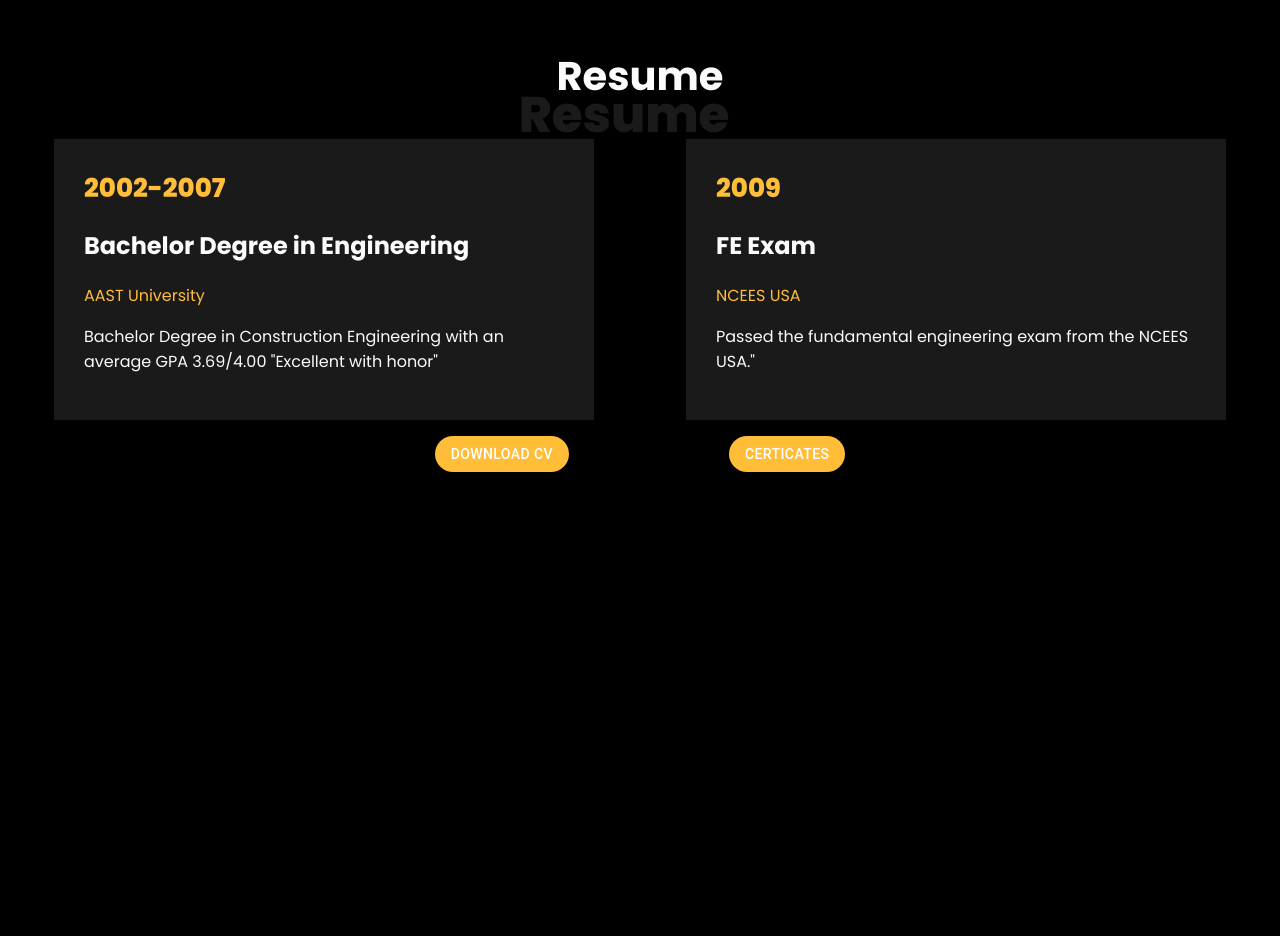
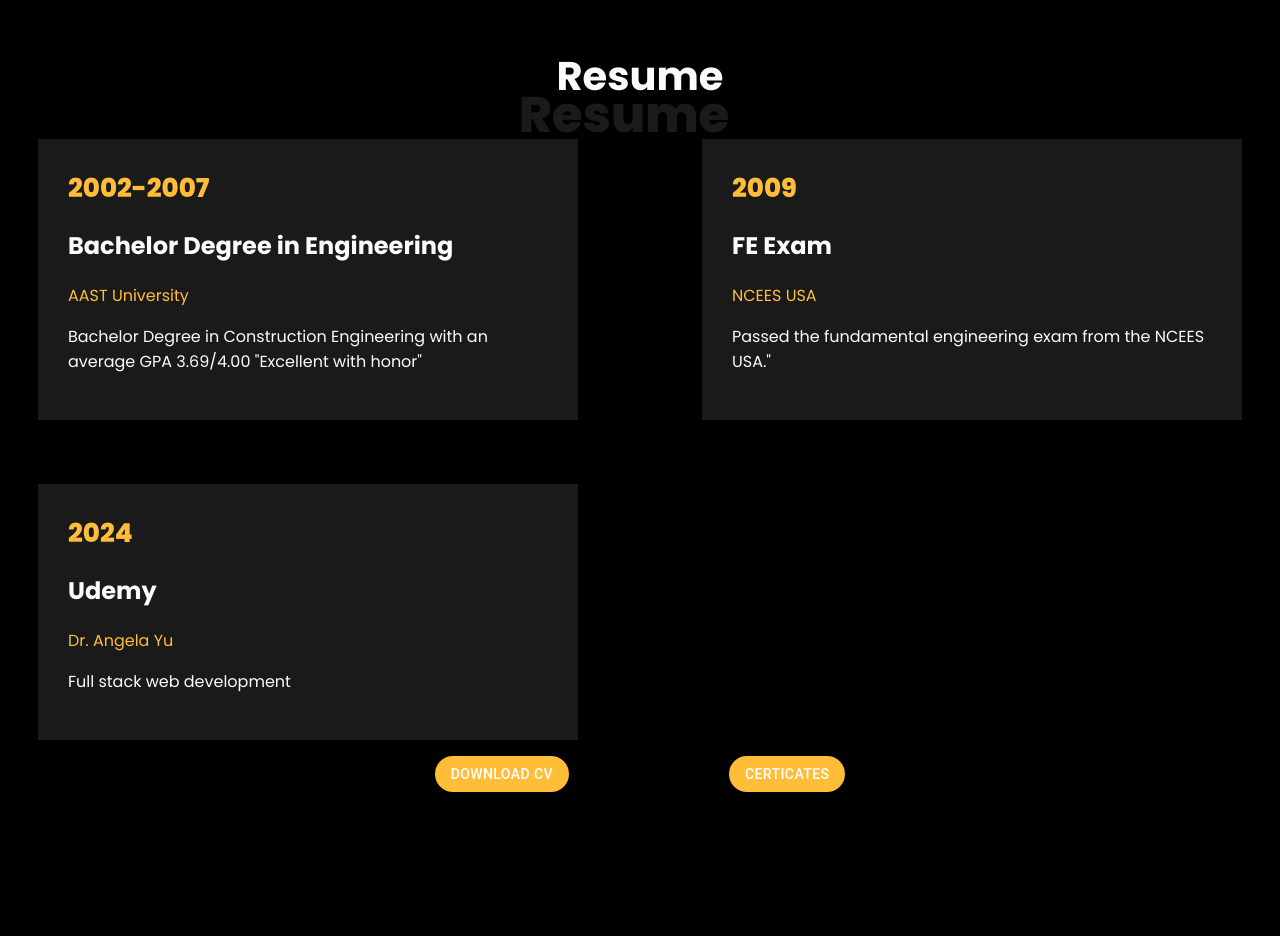
Before and after one commit to KIsaac85/kisaac85.github.io, a React (Vite) app: page / in a window 1280 px wide. Shown: the part 1520-2456 px from the top of the page. Built offline with nearby package versions, Linux system fonts and the light colour scheme.

Commit message:
add grid style to certificates

```diff
--- a/src/css/Style Resume.css
+++ b/src/css/Style Resume.css
@@ -17,8 +17,10 @@
 
 
 .resume-degrees{
-    display: flex;
-    justify-content: space-around;
+    display: grid;
+    grid-template-columns: 1fr 1fr;
+    justify-items:center;
+    gap: 4rem;
 }
 
 .resume-degree-container{
--- a/src/js/Certificates.js
+++ b/src/js/Certificates.js
@@ -13,6 +13,13 @@ const Certificates = [
     cert:"FE Exam",
     university:"NCEES USA",
     description: 'Passed the fundamental engineering exam from the NCEES USA."'}
-];
+    ,
+
+    {
+        id:2,
+        year:"2024",
+        cert:"Udemy",
+        university:"Dr. Angela Yu",
+        description: 'Full stack web development'}];
 
 export default Certificates;
```
